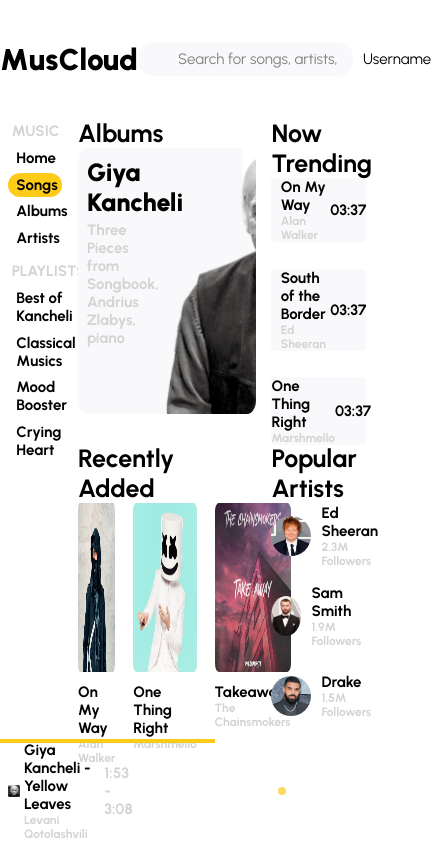
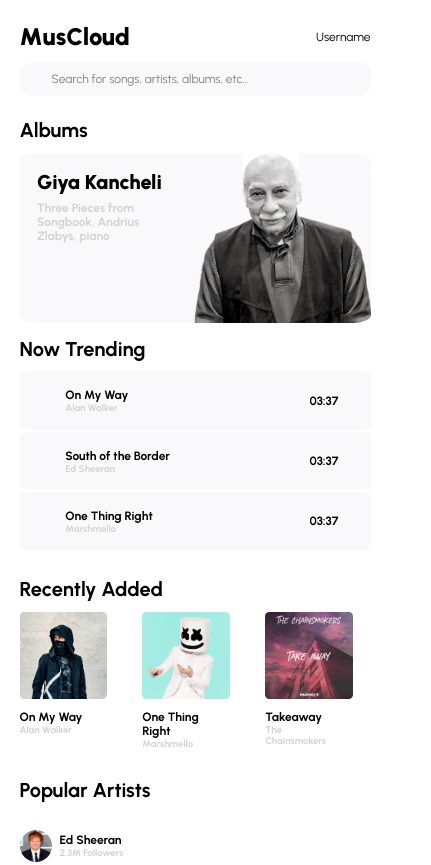
Before and after one commit to calvindalenta/MusicApp.Static, a plain HTML site: page index.html in a window 390 px wide. Shown: the top 865 px of the page, 431 px wide, since content can reach past the window. Before the commit the page ends 844 px from the top, so only its background shows below. Drawn offline with nearby package versions, Linux system fonts and the light colour scheme; files that its build step writes are made by us from their sources.

Commit message:
Add media query for max-width 425px (Mobile Large)

```diff
--- a/scss/_card.scss
+++ b/scss/_card.scss
@@ -19,7 +19,7 @@
     img {
         border-radius: 5%;
         width: 100%;
-        height: 20vh;
+        height: 50%;
     }
 }
 
--- a/scss/_footer.scss
+++ b/scss/_footer.scss
@@ -3,6 +3,7 @@ footer {
     bottom: 0;
     height: 12.5vh;
     width: 100%;
+    background-color: white;
     /* border: 2px solid red; */
     display: flex;
     align-items: center;
@@ -12,6 +13,12 @@ footer {
         /* border: 3px solid lightgreen; */
     }
 
+}
+
+@media screen and (max-width: 425px) {
+    footer, #progress-bar {
+        display: none;
+    }
 }
 
 .player-middle {
--- a/scss/_header.scss
+++ b/scss/_header.scss
@@ -1,3 +1,5 @@
+
+
 header {
     display: flex;
     width: 100%;
@@ -61,3 +63,26 @@ header {
         color: $primary-orange;
     }
 }
+
+@media screen and (max-width: 425px) {
+    header {
+        display: grid;
+        grid-template-areas:
+        'h1 user'
+        'search search'
+        ;
+        justify-content: space-between;
+
+        h1 {
+            grid-area: h1;
+        }
+
+        .search {
+            grid-area: search;
+        }
+
+        .user {
+            grid-area: user;
+        }
+    }
+}
--- a/scss/_main.scss
+++ b/scss/_main.scss
@@ -15,6 +15,32 @@ main {
         grid-template-columns: 3fr 2fr;
         grid-template-rows: 50% 50%;
         gap: 5%;
+
+
+    }
+}
+
+@media screen and (max-width: 425px) {
+    main {
+        display: block;
+
+        nav {
+            display: none;
+        }
+
+        .main-section {
+            // display: grid;
+            // grid-template-columns: 1fr;
+            // grid-template-rows: none;
+            display: flex;
+            flex-direction: column;
+
+            section {
+                h2 {
+                    margin-bottom: 3%;
+                }
+            }
+        }
     }
 }
 
--- a/scss/_popular.scss
+++ b/scss/_popular.scss
@@ -41,3 +41,15 @@
         /* border: 3px solid red; */
     }
 }
+
+@media screen and (max-width: 425px) {
+    .popular-container {
+        width: 100%;
+        gap: 1%;
+        height: 80%;
+    }
+
+    .popular-box {
+        padding: 2vh 0;
+    }
+}
--- a/scss/_trending.scss
+++ b/scss/_trending.scss
@@ -40,6 +40,14 @@
     }
 }
 
-.trending-title, .trending-author, .trending-duration {
-    /* font-size: 1rem; */
+@media screen and (max-width: 425px) {
+    .trending-container {
+        width: 100%;
+        gap: 1%;
+        height: 80%;
+    }
+
+    .trending-box {
+        padding: 2vh 0;
+    }
 }
--- a/scss/styles.scss
+++ b/scss/styles.scss
@@ -20,6 +20,19 @@ $primary-grey: #f9f9fb;
     font-family: 'Urbanist', sans-serif;
 }
 
+@media screen and (max-width: 1024px) {
+    * {
+        font-size: 8px;
+    }
+}
+
+@media screen and (max-width: 425px) {
+    body {
+        margin: 0 5%;
+    }
+}
+
+
 img {
     max-width: 100%;
     /* max-height: 100%; */
```
Also changed, not shown: styles.css.
